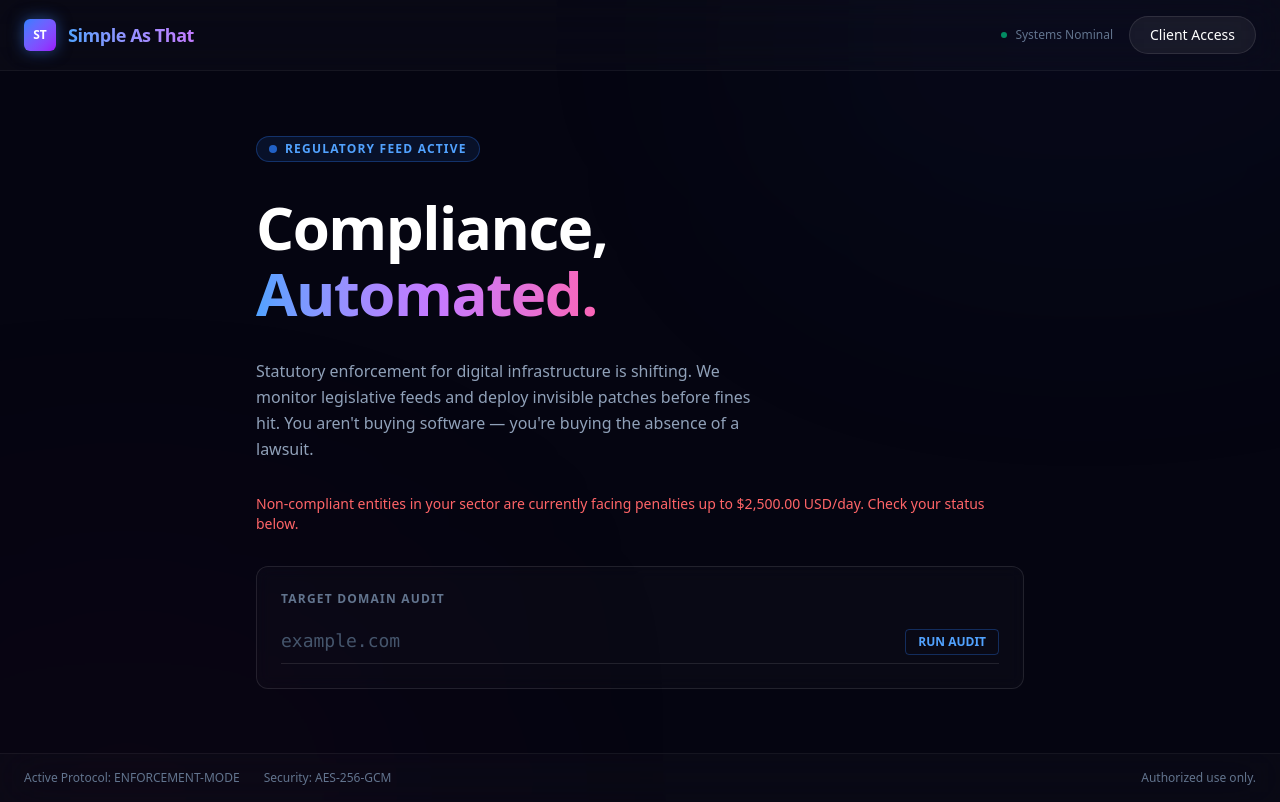
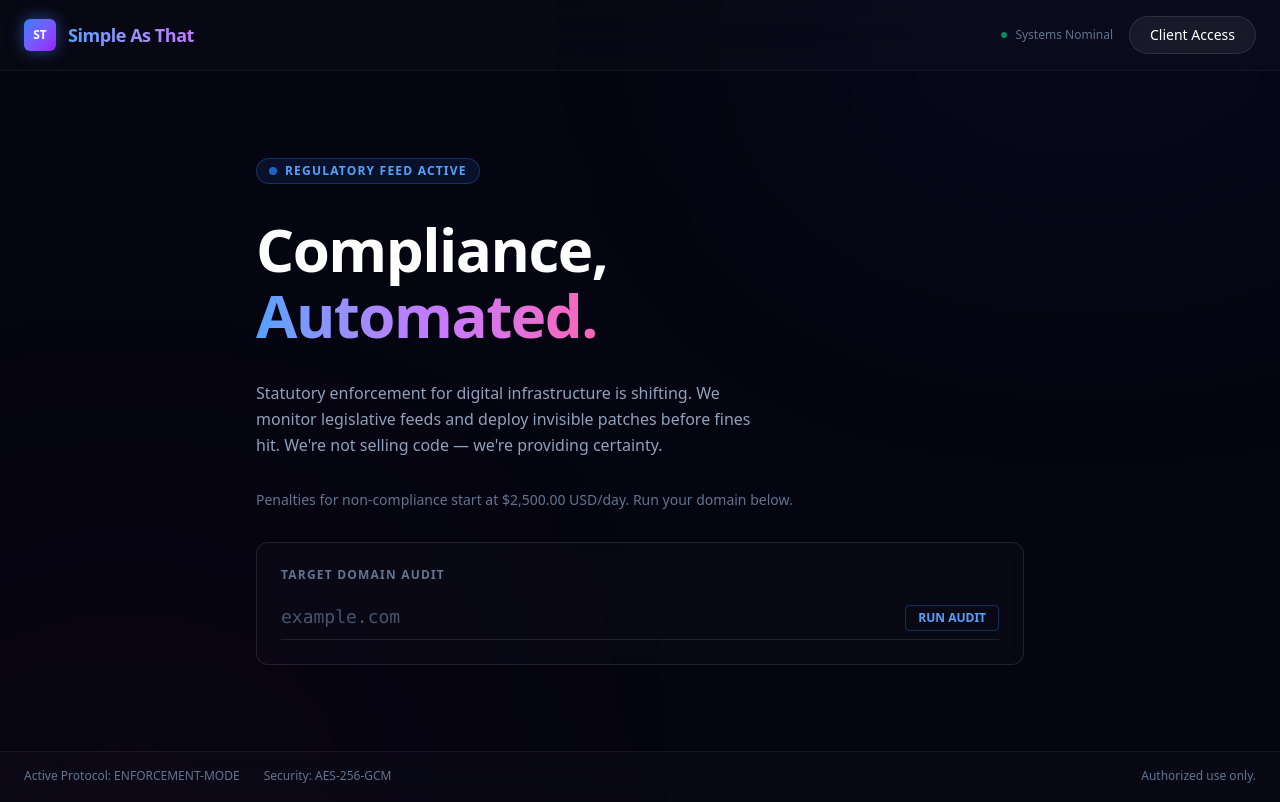
Before and after one commit to cybergod-duck/simple-as-that-lab, a Next.js app in the folder web/: page / in a window 1280 px wide. Built offline with nearby package versions, Linux system fonts and the light colour scheme.

Commit message:
copy: toned down penalty warning and swapped value prop

```diff
--- a/web/app/page.tsx
+++ b/web/app/page.tsx
@@ -83,11 +83,11 @@ function ScannerContent() {
           </h1>
 
           <p className="text-slate-400 text-sm md:text-base leading-relaxed max-w-lg">
-            Statutory enforcement for digital infrastructure is shifting. We monitor legislative feeds and deploy invisible patches before fines hit. You aren't buying software — you're buying the absence of a lawsuit.
+            Statutory enforcement for digital infrastructure is shifting. We monitor legislative feeds and deploy invisible patches before fines hit. We're not selling code — we're providing certainty.
           </p>
 
-          <p className="text-red-400 text-sm font-medium">
-            Non-compliant entities in your sector are currently facing penalties up to {estimatedFine}/day. Check your status below.
+          <p className="text-slate-500 text-sm font-medium">
+            Penalties for non-compliance start at {estimatedFine}/day. Run your domain below.
           </p>
 
           <div className="bg-white/[0.02] border border-white/10 rounded-xl p-6 backdrop-blur-sm">
```
